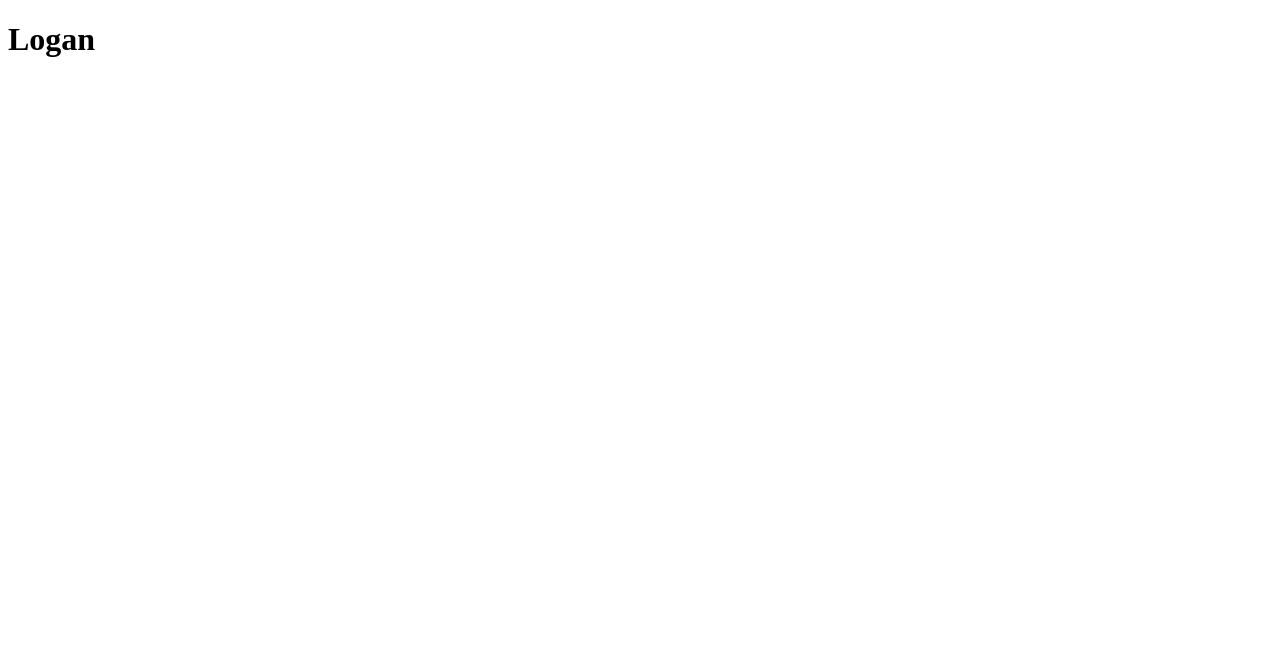
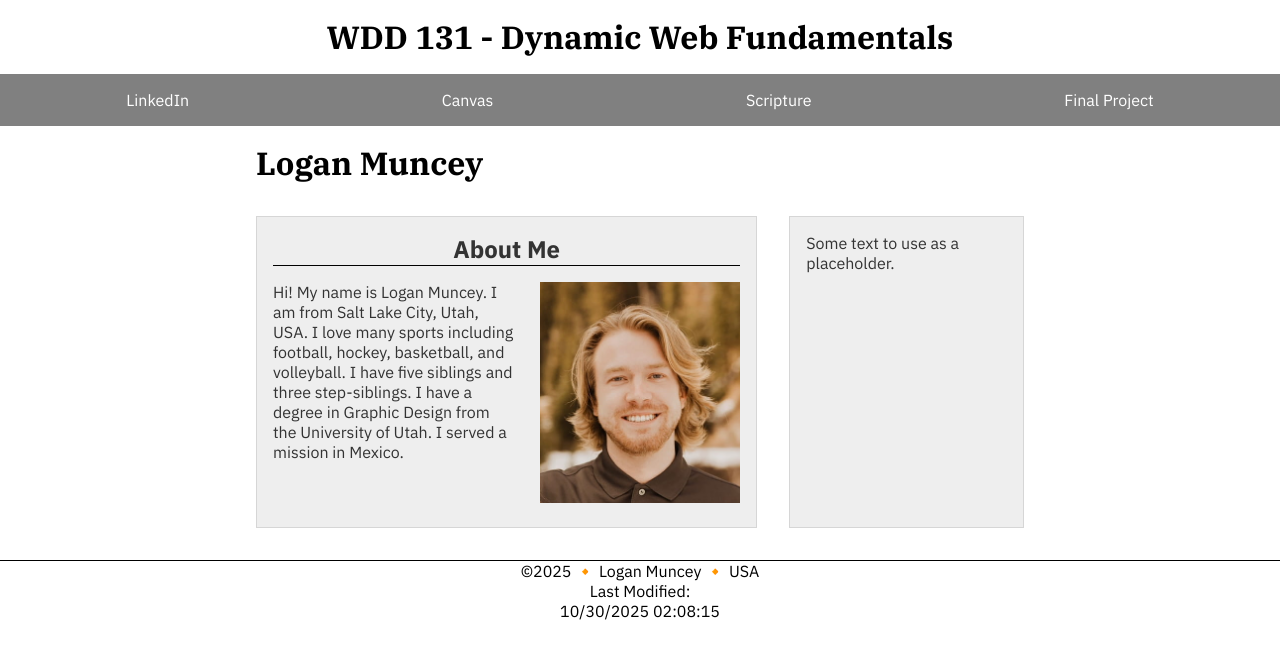
Before and after one commit to lmuncey/wdd131, a plain HTML site: page index.html in a window 1280 px wide. Drawn offline with Linux system fonts and the light colour scheme.

Commit message:
wk 1 test 1

```diff
--- a/index.html
+++ b/index.html
@@ -1,11 +1,46 @@
 <!DOCTYPE html>
 <html lang="en">
+
 <head>
   <meta charset="UTF-8">
   <meta name="viewport" content="width=device-width, initial-scale=1.0">
-  <title>Logan</title>
+  <title>WDD 131 - Dynamic Web Fundamentals - Logan Muncey</title>
+  <meta name="description" content="WDD 131 - Dynamic Web Fundamentals - Logan Muncey - Information about me and where I live">
+  <meta name="author" content="Logan Muncey">
+  <link rel="stylesheet" href="styles/base.css">
+  <script src="scripts/getdates.js" defer></script>
+  <link rel="preconnect" href="https://fonts.googleapis.com">
+  <link rel="preconnect" href="https://fonts.gstatic.com" crossorigin>
+  <link href="https://fonts.googleapis.com/css2?family=IBM+Plex+Sans:ital,wght@0,100..700;1,100..700&family=IBM+Plex+Serif:ital,wght@0,100;0,400;0,700;1,100;1,400;1,700&display=swap" rel="stylesheet">
 </head>
+
 <body>
-  <h1>Logan</h1>
+  <header>
+    <h1><span id="course-title">WDD 131 - Dynamic Web Fundamentals</span></h1>
+    <nav>
+      <a href="https://www.linkedin.com/in/logan-muncey" target="_blank">LinkedIn</a>
+      <a href="https://byupw.instructure.com" target="_blank">Canvas</a>
+      <a href="https://www.churchofjesuschrist.org/study/scriptures/dc-testament/dc/122?lang=eng" target="_blank">Scripture</a>
+      <a href="#" target="_blank">Final Project</a>
+    </nav>
+  </header>
+  <main>
+    <h1>Logan Muncey</h1>
+    <section class="card me">
+      <h2>About Me</h2>
+      <img src="images/profile.jpg" alt="Photo of Logan Muncey" width="200">
+      <p>Hi! My name is Logan Muncey. I am from Salt Lake City, Utah, USA.
+        I love many sports including football, hockey, basketball, and volleyball.
+        I have five siblings and three step-siblings. I have a degree in Graphic Design
+        from the University of Utah. I served a mission in Mexico.</p>
+    </section>
+    <section class="card">
+      <p>Some text to use as a placeholder.</p>
+    </section>
+  </main>
+  <footer>
+    <p>&copy;<span id="currentyear"></span> 🔸 Logan Muncey 🔸 USA</p>
+    Last Modified: <p id="lastModified"></p>
+  </footer>
 </body>
 </html>
--- /dev/null
+++ b/scripts/getdates.js
@@ -0,0 +1,4 @@
+const year = document.getElementById("currentyear");
+year.innerHTML = new Date().getFullYear();
+
+document.getElementById("lastModified").innerHTML = document.lastModified;
--- /dev/null
+++ b/styles/base.css
@@ -0,0 +1,74 @@
+* {
+  margin: 0;
+  padding: 0;
+  box-sizing: border-box;
+}
+
+body {
+font-family: "IBM Plex Sans", sans-serif, "IBM Plex Serif", serif;
+font-weight: 400;
+}
+
+h1 {
+font-family:  "IBM Plex Serif", serif;
+font-weight: 700;
+padding: 1rem;
+}
+
+#course-title {
+  display: block;
+  text-align: center;
+}
+
+nav {
+  display: flex;
+  justify-content: space-around;
+  background-color: gray;
+}
+
+nav a {
+  text-decoration: none;
+  color: white;
+  padding: 1rem;
+}
+
+nav a:hover {
+  text-decoration: underline;
+  color: orange;
+}
+
+main {
+  max-width: 800px;
+  margin: 0 auto;
+  display: grid;
+  grid-template: 1fr / 2fr 1fr;
+}
+
+footer {
+  text-align: center;
+  margin-top: 1rem;
+  border-top: 1px solid #000;
+}
+
+.card {
+  margin: 1rem;
+  border: 1px solid rgb(0 0 0 / 10%);
+  padding: 1rem;
+  background-color: #eee;
+  color: #333;
+}
+
+.card h2 {
+  text-align: center;
+  border-bottom: 1px solid #000;
+  margin: 0 0 1rem;
+}
+
+.card img {
+  float: right;
+  margin: 0 0 .5rem 1.5rem;
+}
+
+.me {
+ grid-column: 1/2;
+}
```
Also changed, not shown: images/profile.jpg (added).
